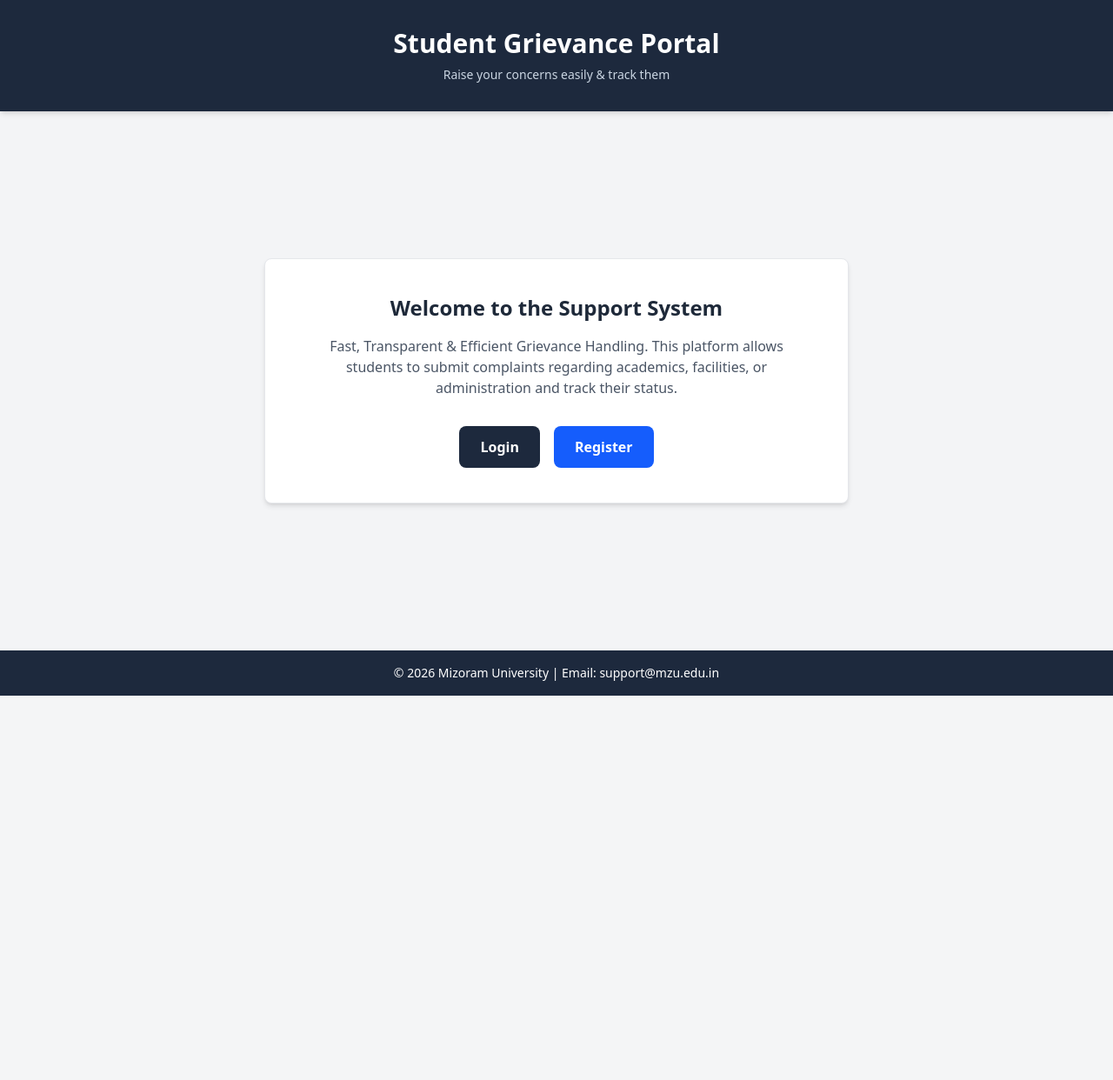
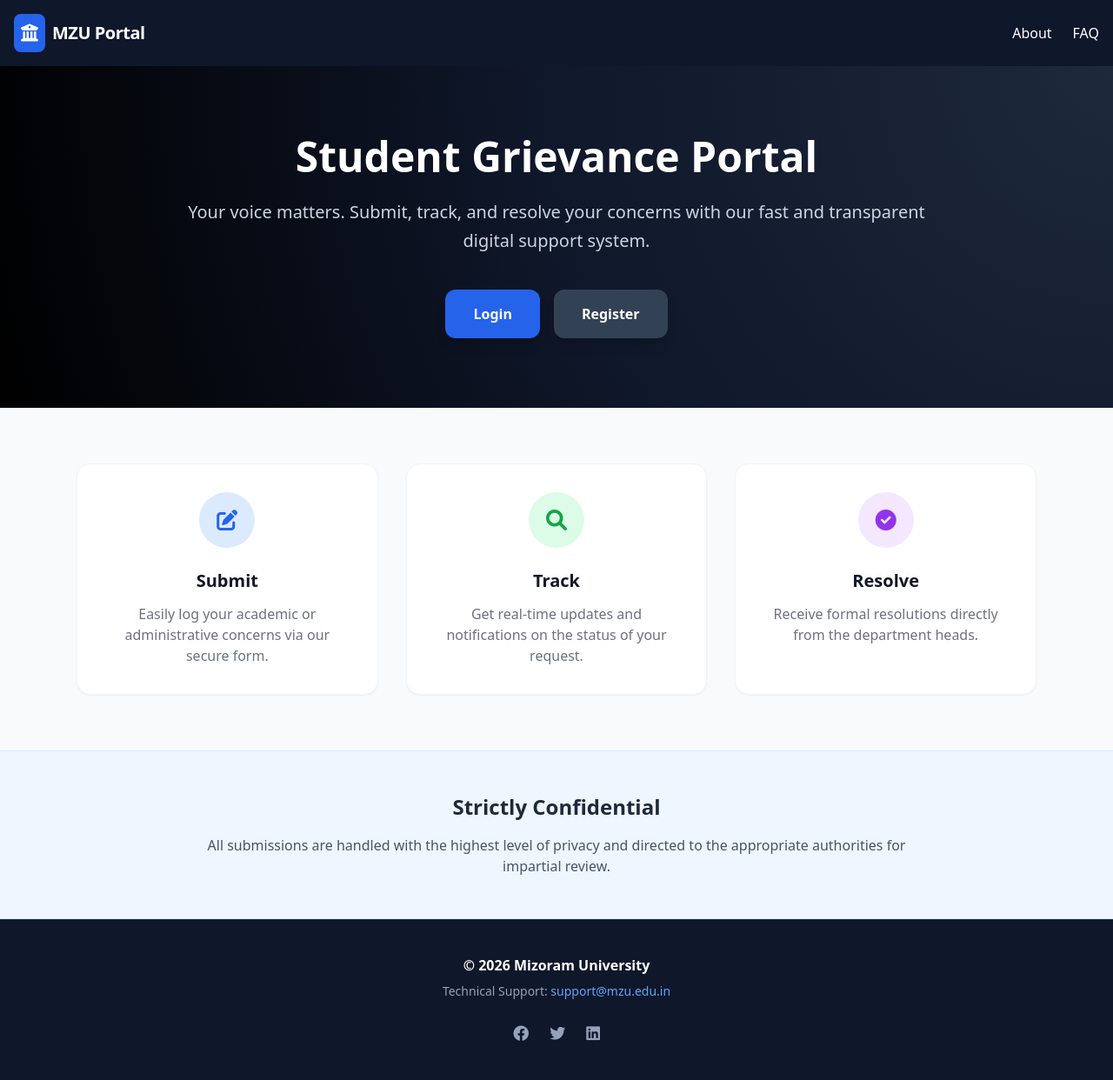
Before and after one commit to denine03/student_grievance_portal, a Laravel app: page / in a window 1280 px wide. Shown: the whole page at 87% size. Before the commit the page ends 800 px from the top, so only its background shows below. Run offline with Laravel 12, Linux system fonts and the light colour scheme; style sheets or scripts are compiled from the project's sources; some libraries are stand-ins or nearby versions.

Commit message:
homepage edit

```diff
--- a/resources/views/homepage.blade.php
+++ b/resources/views/homepage.blade.php
@@ -3,36 +3,101 @@
 <head>
     <meta charset="UTF-8">
     <meta name="viewport" content="width=device-width, initial-scale=1.0">
-    <title>Student Grievance Portal</title>
-    @vite('resources/css/app.css')
+    <title>Student Grievance Portal | Mizoram University</title>
+    <script src="https://cdn.tailwindcss.com"></script>
+    <!-- Replace the script above with @vite('resources/css/app.css') in your actual project -->
+    <link rel="stylesheet" href="https://cdnjs.cloudflare.com/ajax/libs/font-awesome/6.0.0/css/all.min.css">
 </head>
-<body class="bg-gray-100 flex flex-col min-h-screen font-sans text-gray-900">
+<body class="bg-slate-50 flex flex-col min-h-screen font-sans text-gray-900">
 
-    <header class="bg-slate-800 text-white py-8 text-center shadow-md">
-        <h1 class="text-3xl font-bold mb-2">Student Grievance Portal</h1>
-        <p class="text-slate-300 text-sm">Raise your concerns easily & track them</p>
-    </header>
+    <!-- Improved Navbar -->
+    <nav class="bg-slate-900 text-white shadow-lg">
+        <div class="max-w-7xl mx-auto px-4 py-4 flex justify-between items-center">
+            <div class="flex items-center space-x-2">
+                <div class="bg-blue-600 p-2 rounded-lg">
+                    <i class="fas fa-university text-xl"></i>
+                </div>
+                <span class="font-bold text-xl tracking-tight">MZU Portal</span>
+            </div>
+            <div class="space-x-6 hidden md:flex">
+                <a href="#" class="hover:text-blue-400 transition">About</a>
+                <a href="#" class="hover:text-blue-400 transition">FAQ</a>
+            </div>
+        </div>
+    </nav>
 
-    <main class="flex-grow flex flex-col items-center justify-center p-6 text-center">
-        <div class="max-w-2xl bg-white p-10 rounded-lg shadow-md border border-gray-200">
-            <h2 class="text-2xl font-bold text-gray-800 mb-4">Welcome to the Support System</h2>
-            <p class="text-gray-600 mb-8">
-                Fast, Transparent & Efficient Grievance Handling. This platform allows students to submit complaints regarding academics, facilities, or administration and track their status.
+    <main class="flex-grow">
+        <!-- Hero Section with Gradient -->
+        <section class="bg-slate-900 text-white py-20 px-6 bg-[radial-gradient(circle_at_top_right,_var(--tw-gradient-stops))] from-slate-800 via-slate-900 to-black">
+            <div class="max-w-4xl mx-auto text-center">
+                <h1 class="text-4xl md:text-5xl font-extrabold mb-6">Student Grievance Portal</h1>
+                <p class="text-xl text-slate-300 mb-10 leading-relaxed">
+                    Your voice matters. Submit, track, and resolve your concerns with our
+                    fast and transparent digital support system.
                 </p>
-
-            <div class="flex justify-center space-x-4">
-                <a href="{{ route('login') }}" class="bg-slate-800 hover:bg-slate-700 text-white font-bold py-3 px-6 rounded-lg transition duration-300">
+                <div class="flex flex-col sm:flex-row justify-center gap-4">
+                    <a href="{{ route('login') }}" class="bg-blue-600 hover:bg-blue-700 text-white font-bold py-4 px-8 rounded-xl shadow-lg transform hover:-translate-y-1 transition duration-300">
                        Login
                     </a>
-                <a href="{{ route('register') }}" class="bg-blue-600 hover:bg-blue-700 text-white font-bold py-3 px-6 rounded-lg transition duration-300">
+                    <a href="{{ route('register') }}" class="bg-slate-700 hover:bg-slate-600 text-white font-bold py-4 px-8 rounded-xl shadow-lg transform hover:-translate-y-1 transition duration-300">
                         Register
                     </a>
                 </div>
             </div>
+        </section>
+
+        <!-- Features Section (Fills the white space) -->
+        <section class="max-w-6xl mx-auto py-16 px-6">
+            <div class="grid grid-cols-1 md:grid-cols-3 gap-8 text-center">
+                <!-- Step 1 -->
+                <div class="bg-white p-8 rounded-2xl shadow-sm border border-gray-100">
+                    <div class="w-16 h-16 bg-blue-100 text-blue-600 rounded-full flex items-center justify-center mx-auto mb-6 text-2xl">
+                        <i class="fas fa-pen-to-square"></i>
+                    </div>
+                    <h3 class="text-xl font-bold mb-3">Submit</h3>
+                    <p class="text-gray-500">Easily log your academic or administrative concerns via our secure form.</p>
+                </div>
+
+                <!-- Step 2 -->
+                <div class="bg-white p-8 rounded-2xl shadow-sm border border-gray-100">
+                    <div class="w-16 h-16 bg-green-100 text-green-600 rounded-full flex items-center justify-center mx-auto mb-6 text-2xl">
+                        <i class="fas fa-magnifying-glass"></i>
+                    </div>
+                    <h3 class="text-xl font-bold mb-3">Track</h3>
+                    <p class="text-gray-500">Get real-time updates and notifications on the status of your request.</p>
+                </div>
+
+                <!-- Step 3 -->
+                <div class="bg-white p-8 rounded-2xl shadow-sm border border-gray-100">
+                    <div class="w-16 h-16 bg-purple-100 text-purple-600 rounded-full flex items-center justify-center mx-auto mb-6 text-2xl">
+                        <i class="fas fa-check-circle"></i>
+                    </div>
+                    <h3 class="text-xl font-bold mb-3">Resolve</h3>
+                    <p class="text-gray-500">Receive formal resolutions directly from the department heads.</p>
+                </div>
+            </div>
+        </section>
+
+        <!-- Information Banner -->
+        <section class="bg-blue-50 border-y border-blue-100 py-12">
+            <div class="max-w-4xl mx-auto px-6 text-center">
+                <h2 class="text-2xl font-bold text-slate-800 mb-4">Strictly Confidential</h2>
+                <p class="text-slate-600">All submissions are handled with the highest level of privacy and directed to the appropriate authorities for impartial review.</p>
+            </div>
+        </section>
     </main>
 
-    <footer class="bg-slate-800 text-white text-center py-4 text-sm mt-auto">
-        <p>© 2026 Mizoram University | Email: support@mzu.edu.in</p>
+    <!-- Footer -->
+    <footer class="bg-slate-900 text-slate-400 py-10 border-t border-slate-800">
+        <div class="max-w-6xl mx-auto px-6 text-center">
+            <p class="mb-2 font-semibold text-white">© 2026 Mizoram University</p>
+            <p class="text-sm">Technical Support: <a href="mailto:support@mzu.edu.in" class="text-blue-400 hover:underline">support@mzu.edu.in</a></p>
+            <div class="mt-6 flex justify-center space-x-6 text-lg">
+                <a href="#" class="hover:text-white"><i class="fab fa-facebook"></i></a>
+                <a href="#" class="hover:text-white"><i class="fab fa-twitter"></i></a>
+                <a href="#" class="hover:text-white"><i class="fab fa-linkedin"></i></a>
+            </div>
+        </div>
     </footer>
 
 </body>
```
Lines whose indentation alone changed are shown as unchanged.
